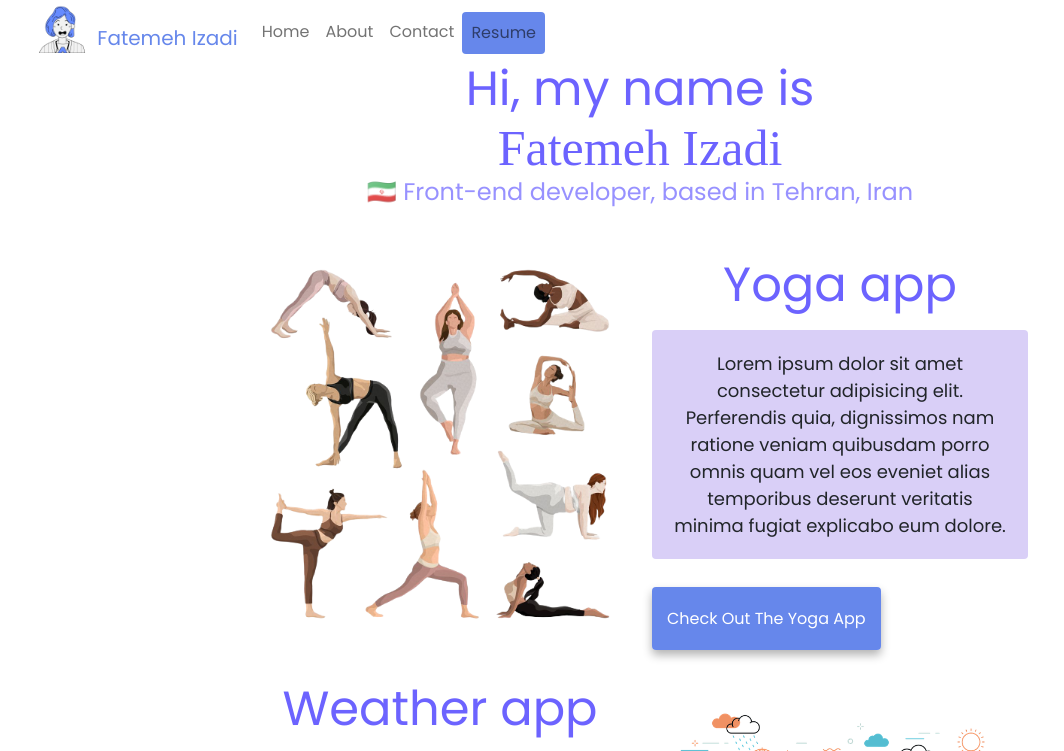
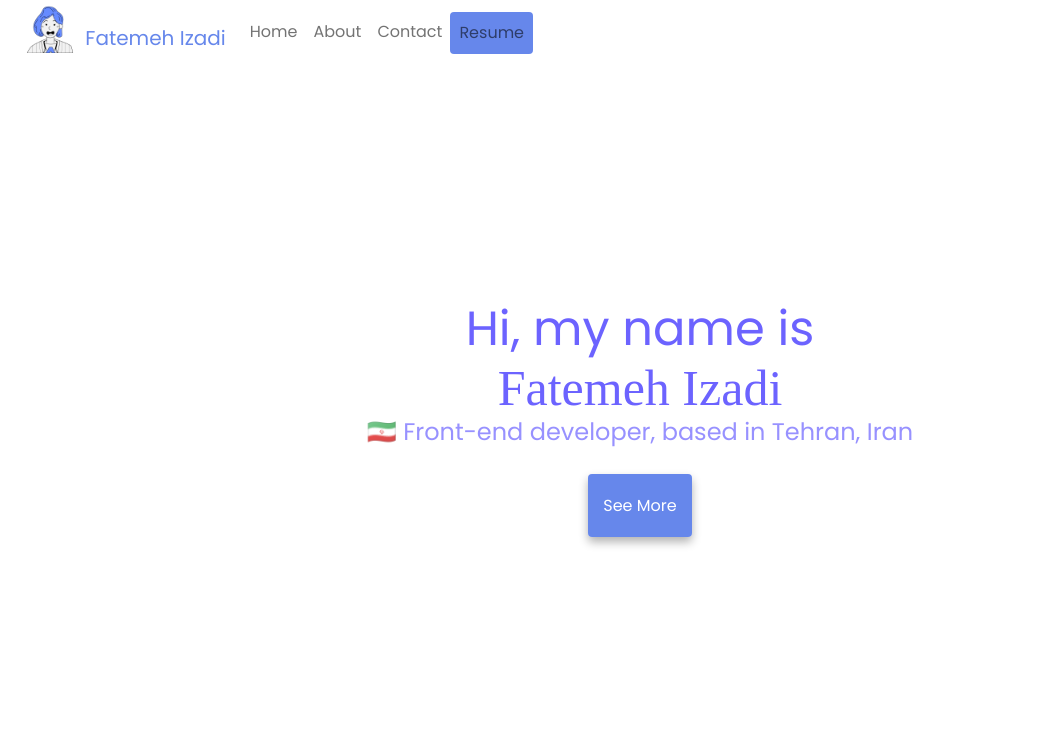
Before and after one commit to FatemehIzadi/portfolioProject, a plain HTML site: page index.html in a window 1280 px wide. Shown: the top 751 px of the page, without its empty margins (0-1064 px from the left). Drawn offline with nearby package versions, Linux system fonts and the light colour scheme; a web font is replaced by a local one.

Commit message:
small styling fixes

```diff
--- a/index.html
+++ b/index.html
@@ -16,7 +16,6 @@
 <body>
 <header>
   <nav class="navbar navbar-expand-lg navbar-light bg-white fixed-top">
-    <div class="container-fluid">
       <a class="navbar-brand" href="/index.html" title="Fatemeh Izadi">
         <img class = "avatar" img src = "/src/images/Doodle Avatar-03.png" alt = "avatar" width="60px" height="60px"/>
         <span class = "name">Fatemeh Izadi</span>
@@ -40,17 +39,20 @@
             </li>
           </ul>
         </div>
-      </div>
-    </div>
   </nav>
   </header>
     <div class  = "intro">
     <h2>Hi, my name is</h2>
     <h2 class = "my-name">Fatemeh Izadi</h2>
     <h3>🇮🇷 Front-end developer, based in Tehran, Iran</h3>
-  </div>
+    <div class="text-center">
+      <br/>
+      <br/>
+    <a class="primary-link" href="#works" title="See my works">See more</a>
+    </div>
+    </div>
     <div class="container">
-      <div class="row">
+      <div class="row" id="works">
         <div class="col-md-6">
           <img src="/src/images/yoga--poses.png" class="img-fluid rounded" alt="yoga app"/>
         </div>
--- a/src/style.css
+++ b/src/style.css
@@ -1,6 +1,6 @@
 :root {
     --primary-color: #6687eb;
-    --secondary-color: #d9cff7;
+    --secondary-color: #b8c7f1;
     --box-shadow: 0 5px 10px rgba(0, 0, 0, 0.3);
 }
 
@@ -38,7 +38,7 @@ body {
 }
 
 .intro {
-    margin: 50px;
+    margin: 300px auto 300px auto;
 }
 
 .my-name {
@@ -142,10 +142,6 @@ body {
     text-decoration: underline;
   }
 
-  .intro {
-    margin: 50px;
-  }
-
   .my-name {
     font-size: 50px;
   }
```
